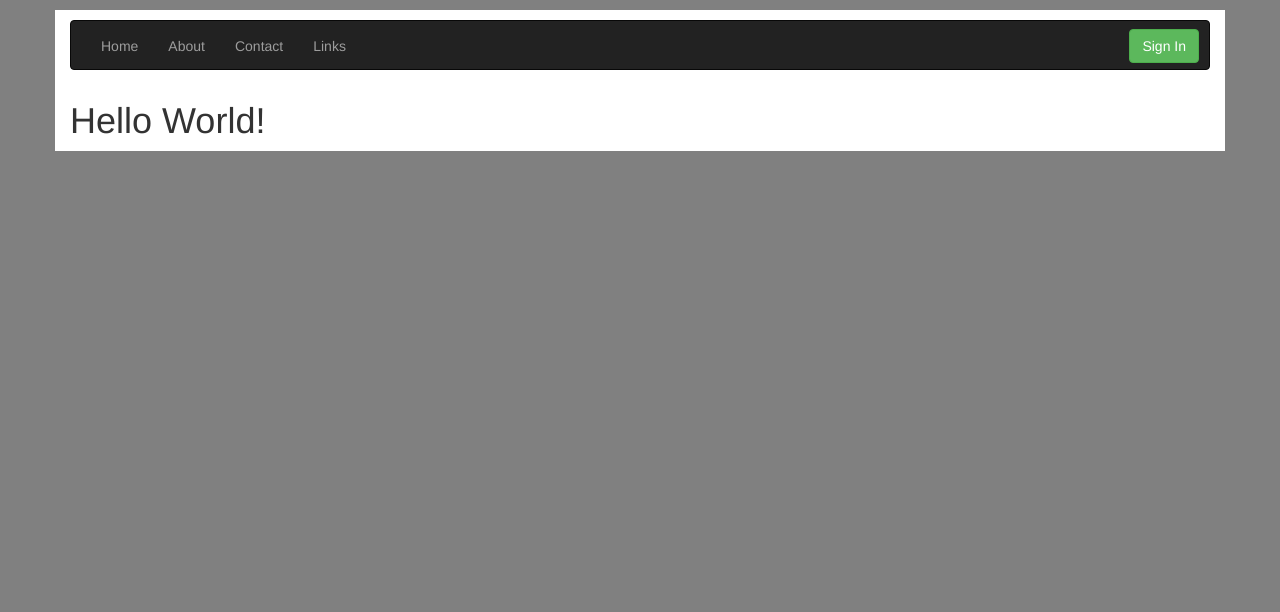
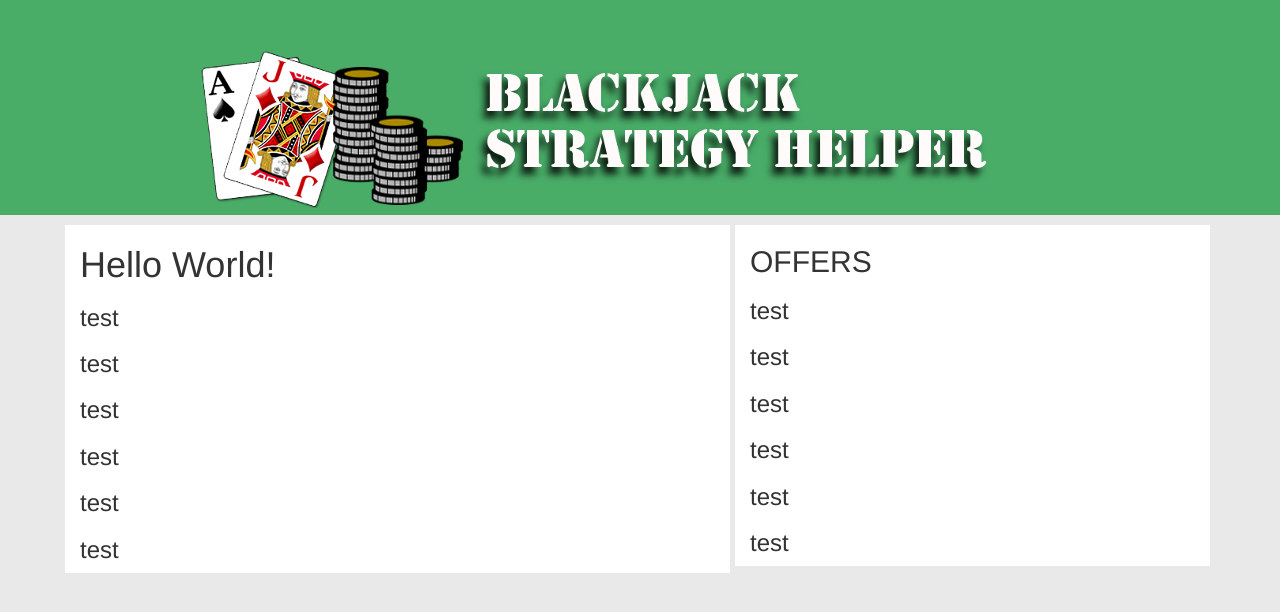
Before and after one commit to erikblarson/Blackjack-Strategy, a plain HTML site: page index.html in a window 1280 px wide. Drawn offline with nearby package versions, Linux system fonts and the light colour scheme.

Commit message:
Many changes to header
added new logo changed sizes and added multi column layout to main
content panel.  Left room at the top of header for fixed nav bar

```diff
--- a/css/style.css
+++ b/css/style.css
@@ -1,10 +1,10 @@
 body{
-  background:gray;
+  background:#e9e9e9;
 }
 
 .container{
   padding-top:10px;
-  background:white;
+  background:#e9e9e9;
 }
 
 #logo{
@@ -14,7 +14,7 @@ body{
 
 /*------------Navigation Bar -----------------*/
 .navbar-wrapper{
-  margin-top:10px;
+
 }
 
 .navbar{
@@ -28,3 +28,29 @@ nav{
   margin-top:10%;
   margin-right:10px;
 }
+.header{
+  padding-top:50px;
+  background:#49ad68;
+  height:215px;
+
+}
+.header-logo{
+  margin-left:15%;
+  width:810px;
+  height:200px;
+  background:url(../img/strategylogotest2.png) no-repeat;
+}
+
+#content-panel{
+  margin-left:0px;
+  margin-right:0px;
+}
+#main{
+  margin-left:-5px;
+  margin-right:5px;
+  background:white;
+}
+
+#side{
+  background:white;
+}
--- a/index.html
+++ b/index.html
@@ -11,8 +11,13 @@
 <body>
   <header>
     <div class="navbar-wrapper">
-      <div class="container">
-        <nav class="navbar navbar-inverse">
+      <div class="header">
+        <div class="header-logo">
+
+        </div>
+      </div>
+
+        <!-- <nav class="navbar navbar-inverse">
             <div class="navbar-header">
               <button type="button" class="navbar-toggle collapsed" data-toggle="collapse" data-target="#navbar" aria-expanded="false" aria-controls="navbar">
                 <span class="sr-only">Toggle navigation</span>
@@ -33,12 +38,33 @@
                 <button type="submit" class="btn btn-success">Sign In</button>
               </ul>
             </div>
-        </nav>
+        </nav> -->
+      </div>
+  </header>
+  <div class="container">
+    <div id="content-panel" class="row">
+      <div id="main" class="col-xs-12 col-md-7">
+        <h1>Hello World!</h1>
+        <h3>test</h3>
+        <h3>test</h3>
+        <h3>test</h3>
+        <h3>test</h3>
+        <h3>test</h3>
+        <h3>test</h3>
+      </div>
+      <div id="side" class="col-md-5">
+        <h2>OFFERS</h2>
+        <h3>test</h3>
+        <h3>test</h3>
+        <h3>test</h3>
+<h3>test</h3>
+        <h3>test</h3>
+        <h3>test</h3>
       </div>
     </div>
-  </header>
-  <div class="container">
-    <h1>Hello World!</h1>
+
+
+
   </div>
   <footer>
 
```
Also changed, not shown: img/strategylogo.png (added), img/strategylogotest1.png (added), img/strategylogotest2.png (added).
